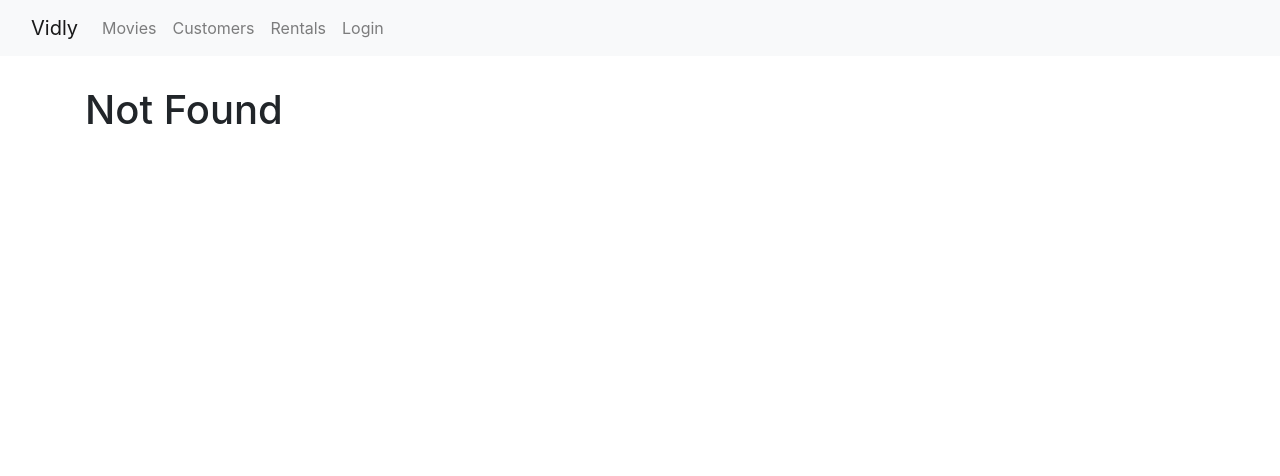
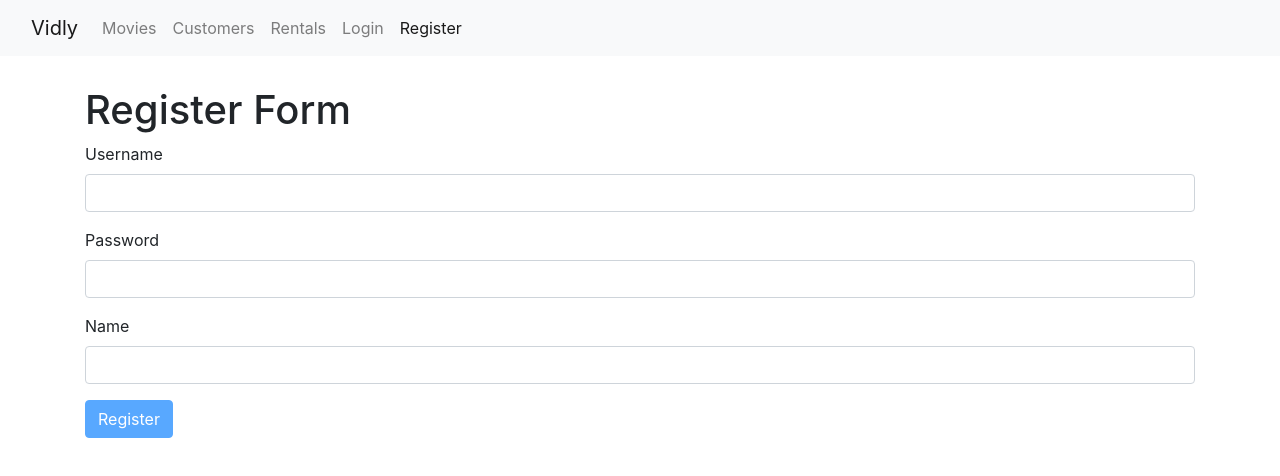
Before and after one commit to KirilKaloyanov/vidly, a React (Create React App) app: page /register in a window 1280 px wide. Before the commit this address led to /not-found. Shown: the top 476 px of the page. Built offline with nearby package versions, Linux system fonts and the light colour scheme.

Commit message:
Register form

```diff
--- a/src/App.js
+++ b/src/App.js
@@ -7,6 +7,7 @@
 import { Route, Redirect, Switch } from 'react-router-dom';
 import NavBar from './components/common/navBar';
 import LoginForm from "./components/loginForm";
+import RegisterForm from './components/registerForm';
 import './App.css';
 
 function App() {
@@ -16,6 +17,7 @@
       <main className="container">
         <Switch>
           <Route path='/login' component={LoginForm} />
+          <Route path='/register' component={RegisterForm} />
           <Route path='/movies/:id' component={MovieForm} />
           <Route path="/movies" component={Movies}></Route>
           <Route path="/customers" component={Customers}></Route>
--- /dev/null
+++ b/src/components/common/form.jsx
@@ -0,0 +1,70 @@
+import React from "react";
+import Joi from "joi-browser";
+import Input from './input';
+
+class Form extends React.Component {
+    state = {
+        data: {},
+        error: {}
+    };
+
+    validate = () => {
+        const options = { abortEarly: false };
+       const { error } = Joi.validate(this.state.data, this.schema, options);
+
+       if (!error) return null;
+
+       const errors = {};
+        for (let item of error.details)
+            errors[item.path[0]] = item.message;
+        return errors;
+
+    };
+
+    validateProperty = ({ name, value }) => {
+        const obj = { [name]: value };
+        const schema = { [name]: this.schema[name] };
+        const { error } = Joi.validate(obj, schema);
+        return error ? error.details[0].message : null;
+    };
+
+    handleSubmit = e => {
+        e.preventDefault();
+
+        const errors = this.validate();
+        this.setState({ errors: errors || {}});
+        if (errors) return;
+
+        this.doSubmit();
+    };
+
+    handleChange = ({ currentTarget: input }) => {
+        const errors = {...this.state.error};
+        const errorMessage = this.validateProperty(input);
+        if (errorMessage) errors[input.name] = errorMessage;
+        else delete errors[input.name];
+
+        const data = {...this.state.data}
+        data[input.name] = input.value;
+        this.setState({ data, errors });
+    };
+
+    renderButton = (label) => {
+        return <button disabled={this.validate()} className="btn btn-primary">{label}</button>;
+    }
+
+    renderInput = ( name, label, type = 'text' ) => {
+        const { data, errors } = this.state;
+
+        return ( <Input
+            name={name}
+            type={type}
+            label={label}
+            onChange={this.handleChange}
+            value={data[name]}
+            error={errors[name]}/>
+        );
+    }
+};
+
+export default Form;
--- a/src/components/common/input.jsx
+++ b/src/components/common/input.jsx
@@ -1,14 +1,13 @@
 import React from "react";
 
-const Input = ({ name, label, value, error, onChange }) => {
+const Input = ({ name, label, error, ...rest }) => {
     return (
         <div className="form-group">
             <label htmlFor={name}>{ label }</label>
             <input
-                value={value}
-                onChange={onChange}
+                {...rest}
                 name={name}
-                id={name} type="text"
+                id={name}
                 className="form-control" />
             {error && <div className="alert alert-danger">{error}</div>}
         </div>
--- a/src/components/common/navBar.jsx
+++ b/src/components/common/navBar.jsx
@@ -11,10 +11,11 @@
             </button>
             <div className="collapse navbar-collapse" id="navbarNavAltMarkup">
                 <div className="navbar-nav">
-                <NavLink className="nav-link" to="/movies">Movies</NavLink>
-                <NavLink className="nav-link" to="/customers">Customers</NavLink>
-                <NavLink className="nav-link" to="/rentals">Rentals</NavLink>
-                <NavLink className="nav-link" to="/login">Login</NavLink>
+                    <NavLink className="nav-link" to="/movies">Movies</NavLink>
+                    <NavLink className="nav-link" to="/customers">Customers</NavLink>
+                    <NavLink className="nav-link" to="/rentals">Rentals</NavLink>
+                    <NavLink className="nav-link" to="/login">Login</NavLink>
+                    <NavLink className="nav-link" to="/register">Register</NavLink>
                 </div>
             </div>
             </div>
--- a/src/components/common/pagination.jsx
+++ b/src/components/common/pagination.jsx
@@ -11,7 +11,7 @@
         <ul className="pagination">
         {pages.map(page => (
             <li key={page} className={page === currentPage ? "page-item active" : "page-item"}>
-                <a className="page-link" onClick={() => onPageChange(page)}>{page}</a>
+                <button className="page-link" onClick={() => onPageChange(page)}>{page}</button>
             </li>))}
 
         </ul>
--- a/src/components/loginForm.jsx
+++ b/src/components/loginForm.jsx
@@ -1,10 +1,10 @@
 import React from 'react';
 import Joi from "joi-browser";
-import Input from "./common/input";
+import Form from './common/form';
 
-class LoginForm extends React.Component {
+class LoginForm extends Form {
     state = {
-        account: { username: "", password: "" },
+        data: { username: "", password: "" },
         errors: {}
     };
 
@@ -13,67 +13,19 @@
         password: Joi.string().required().label("Password")
     };
 
-    validate = () => {
-        const options = { abortEarly: false };
-       const { error } = Joi.validate(this.state.account, this.schema, options);
-
-       if (!error) return null;
-
-       const errors = {};
-        for (let item of error.details)
-            errors[item.path[0]] = item.message;
-        return errors;
-
-    };
-
-    handleSubmit = e => {
-        e.preventDefault();
-
-        const errors = this.validate();
-        this.setState({ errors: errors || {}});
-        if (errors) return;
-
+    doSubmit = () => {
         console.log("Form Submitted");
-    };
-
-    validateProperty = ({ name, value }) => {
-        const obj = { [name]: value };
-        const schema = { [name]: this.schema[name] };
-        const { error } = Joi.validate(obj, schema);
-        return error ? error.details[0].message : null;
-    }
-
-    handleChange = ({ currentTarget: input }) => {
-        const errors = {...this.state.errors};
-        const errorMessage = this.validateProperty(input);
-        if (errorMessage) errors[input.name] = errorMessage;
-        else delete errors[input.name];
-
-        const account = {...this.state.account}
-        account[input.name] = input.value;
-        this.setState({ account, errors });
-    };
+     };
 
     render() {
-        const { account, errors } = this.state;
 
         return (
         <div>
             <h1>Login</h1>
             <form onSubmit={this.handleSubmit}>
-                <Input
-                    name='username'
-                    value={account.username}
-                    label="Username"
-                    onChange={this.handleChange}
-                    error={errors.username}/>
-                <Input
-                    name='password'
-                    value={account.password}
-                    label="Password"
-                    onChange={this.handleChange}
-                    error={errors.password}/>
-                <button disabled={this.validate()} className="btn btn-primary">Login</button>
+                {this.renderInput('username', 'Username')}
+                {this.renderInput('password', 'Password', 'password')}
+                {this.renderButton('Login')}
             </form>
         </div>);
     };
--- /dev/null
+++ b/src/components/registerForm.jsx
@@ -0,0 +1,36 @@
+import React from "react";
+import Form from './common/form';
+import Joi from 'joi-browser';
+
+class RegisterForm extends Form {
+    state = {
+        data: { username:'', password:'', name:''},
+        errors: {}
+    }
+
+    schema = {
+        username: Joi.string().required().email().label('Username'),
+        password: Joi.string().required().min(3).label('Password'),
+        name: Joi.string().required().label('Name')
+    }
+
+    doSubmit = () => {
+        console.log("Registration complete.")
+    }
+
+    render() {
+        return (
+        <div>
+            <h1>Register Form</h1>
+            <form onSubmit={this.handleSubmit}>
+                {this.renderInput('username', "Username")}
+                {this.renderInput('password', "Password", 'password')}
+                {this.renderInput('name', 'Name')}
+                {this.renderButton('Register')}
+            </form>
+        </div>
+        );
+    }
+}
+
+export default RegisterForm;
```
